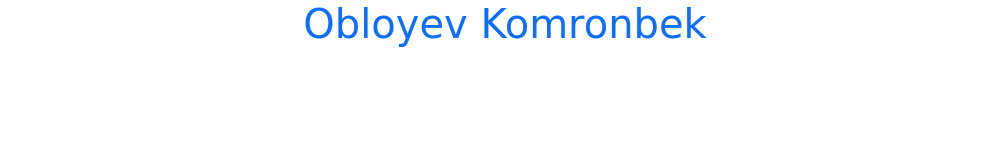
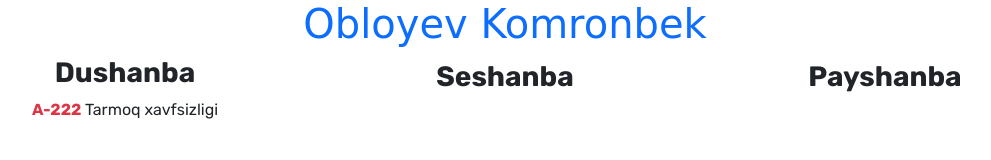
Before and after one commit to obloev/obloev.github.io, a plain HTML site: page index.html in a window 1280 px wide. Shown: the whole page, without its empty margins (135-1126 px from the left). Drawn offline with nearby package versions, Linux system fonts and the light colour scheme; a web font is replaced by a local one.

Commit message:
Update index.html

```diff
--- a/index.html
+++ b/index.html
@@ -13,6 +13,14 @@
   <body style="font-family: 'Rubik', sans-serif;">
     <div class="container">
     <h1 style="font-family: 'Rubik Moonrocks', cursive;" class="text-center text-primary">Obloyev Komronbek</h1>
+	<div class="row">
+		<div class="col-md-4 text-center">
+	<h1 class="fw-bold fs-3">Dushanba</h1>
+<p> <span class="text-danger fw-bold">A-222</span> Tarmoq xavfsizligi</p>
+</div>
+<div class="col-md-4 text-center fw-bold fs-3">Seshanba</div>
+<div class="col-md-4 text-center fw-bold fs-3">Payshanba</div>
+</div>
     <script src="https://cdn.jsdelivr.net/npm/bootstrap@5.1.3/dist/js/bootstrap.bundle.min.js" integrity="sha384-ka7Sk0Gln4gmtz2MlQnikT1wXgYsOg+OMhuP+IlRH9sENBO0LRn5q+8nbTov4+1p" crossorigin="anonymous"></script>
     </div>
   </body>
```
